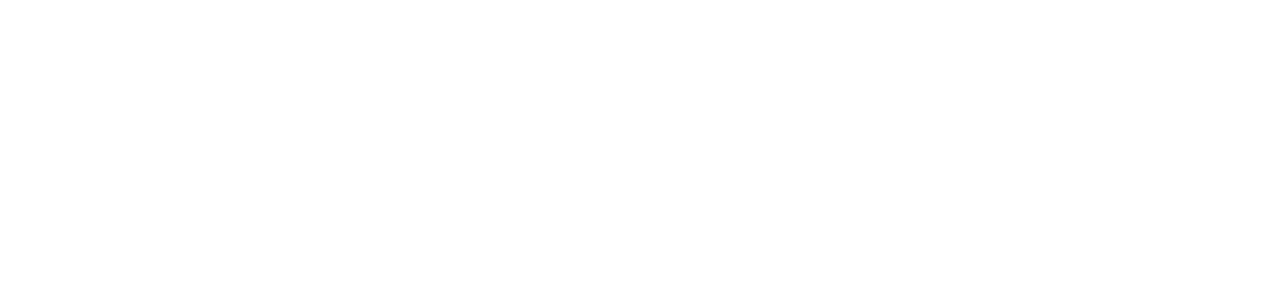
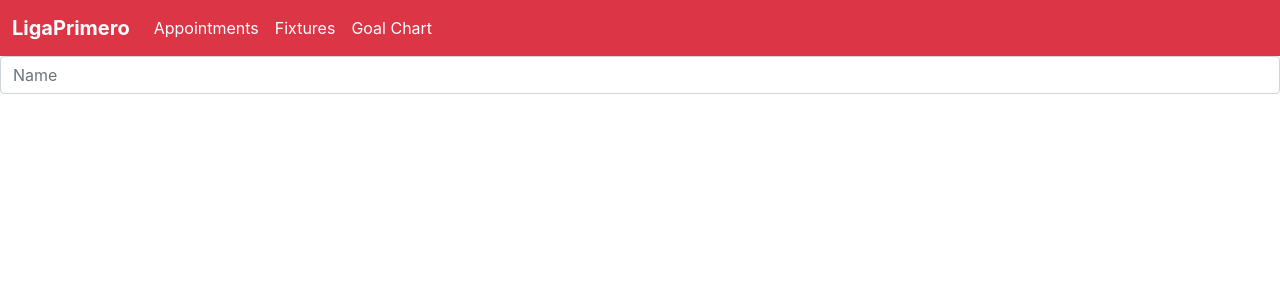
Before and after one commit to Moreneecoder/digidocs-client, a React (Create React App) app: page /login in a window 1280 px wide. Before the commit this address had no page. Shown: the top 300 px of the page. Built offline with nearby package versions, Linux system fonts and the light colour scheme.

Commit message:
Route linjs based on authentication

```diff
--- a/src/App.js
+++ b/src/App.js
@@ -1,16 +1,28 @@
 import { BrowserRouter, Routes, Route } from 'react-router-dom';
-// import Navbar from './Navbar';
-import Standings from './containers/Appointments';
+import Navbar from './containers/Navbar';
+import Appointments from './containers/Appointments';
+import Register from './containers/Register';
+// import userAuth from './helpers/userAuth';
 
 const App = () => (
+  // let appointmentlink = '/login';
+
+  // if (userAuth()) {
+  //   console.log(userAuth());
+  //   appointmentlink = '/';
+  // }
+
+  // return (
   <BrowserRouter>
     <div className="App">
-      {/* <Navbar /> */}
+      <Navbar />
       <Routes>
-        <Route path="/" element={<Standings />} />
+        <Route exact path="/" element={<Appointments />} />
+        <Route path="/login" element={<Register />} />
       </Routes>
     </div>
   </BrowserRouter>
+  // );
 );
 
 export default App;
--- a/src/containers/Appointments.js
+++ b/src/containers/Appointments.js
@@ -9,7 +9,8 @@
     );
   }
 
-  return 'YOU GATS LOGIN';
+  window.location.href = 'http://localhost:3001/login';
+  return null;
 };
 
 export default Appointments;
--- /dev/null
+++ b/src/containers/Navbar.js
@@ -0,0 +1,37 @@
+import { Link } from 'react-router-dom';
+import userAuth from '../helpers/userAuth';
+
+const Navbar = () => {
+  let appointmentlink = '/login';
+
+  if (userAuth()) {
+    console.log(userAuth());
+    appointmentlink = '/';
+  }
+
+  return (
+    <nav className="navbar navbar-expand-lg navbar-dark bg-danger text-primary">
+      <div className="container-fluid">
+        <Link className="navbar-brand text-white fw-bolder" to="/">LigaPrimero</Link>
+        <button className="navbar-toggler" type="button" data-bs-toggle="collapse" data-bs-target="#navbarSupportedContent" aria-controls="navbarSupportedContent" aria-expanded="false" aria-label="Toggle navigation">
+          <span className="navbar-toggler-icon" />
+        </button>
+        <div className="Navbar collapse navbar-collapse" id="navbarSupportedContent">
+          <ul className="navbar-nav me-auto mb-2 mb-lg-0">
+            <li className="nav-item">
+              <Link className="nav-link active text-white" aria-current="page" to={appointmentlink}>Appointments</Link>
+            </li>
+            <li className="nav-item">
+              <Link className="nav-link text-white" to="/fixtures">Fixtures</Link>
+            </li>
+            <li className="nav-item">
+              <Link className="nav-link text-white" to="/goalchart">Goal Chart</Link>
+            </li>
+          </ul>
+        </div>
+      </div>
+    </nav>
+  );
+};
+
+export default Navbar;
--- /dev/null
+++ b/src/containers/Register.js
@@ -0,0 +1,10 @@
+const Register = () => (
+  <div className="Register">
+    {/* onSubmit={(e) => handleSubmit(e)} */}
+    <form>
+      <input className="form-control" required placeholder="Name" />
+    </form>
+  </div>
+);
+
+export default Register;
```
